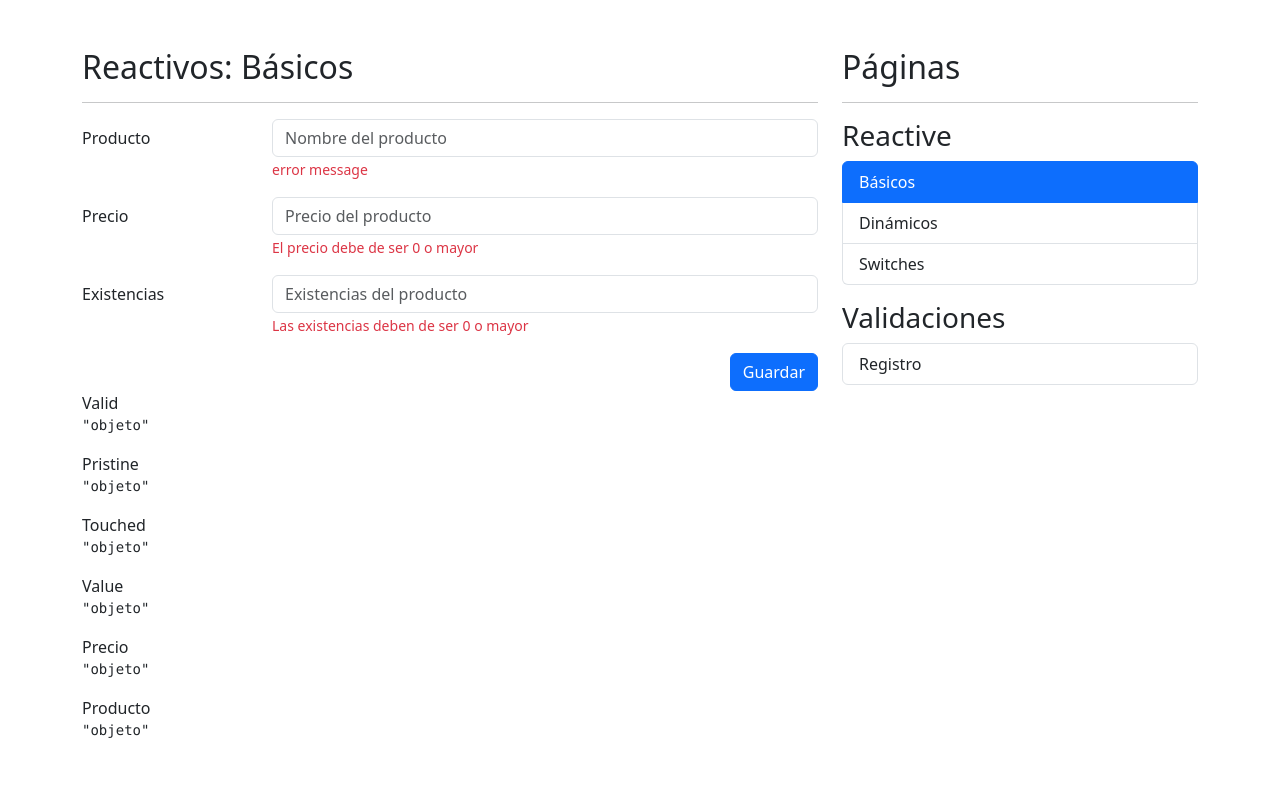
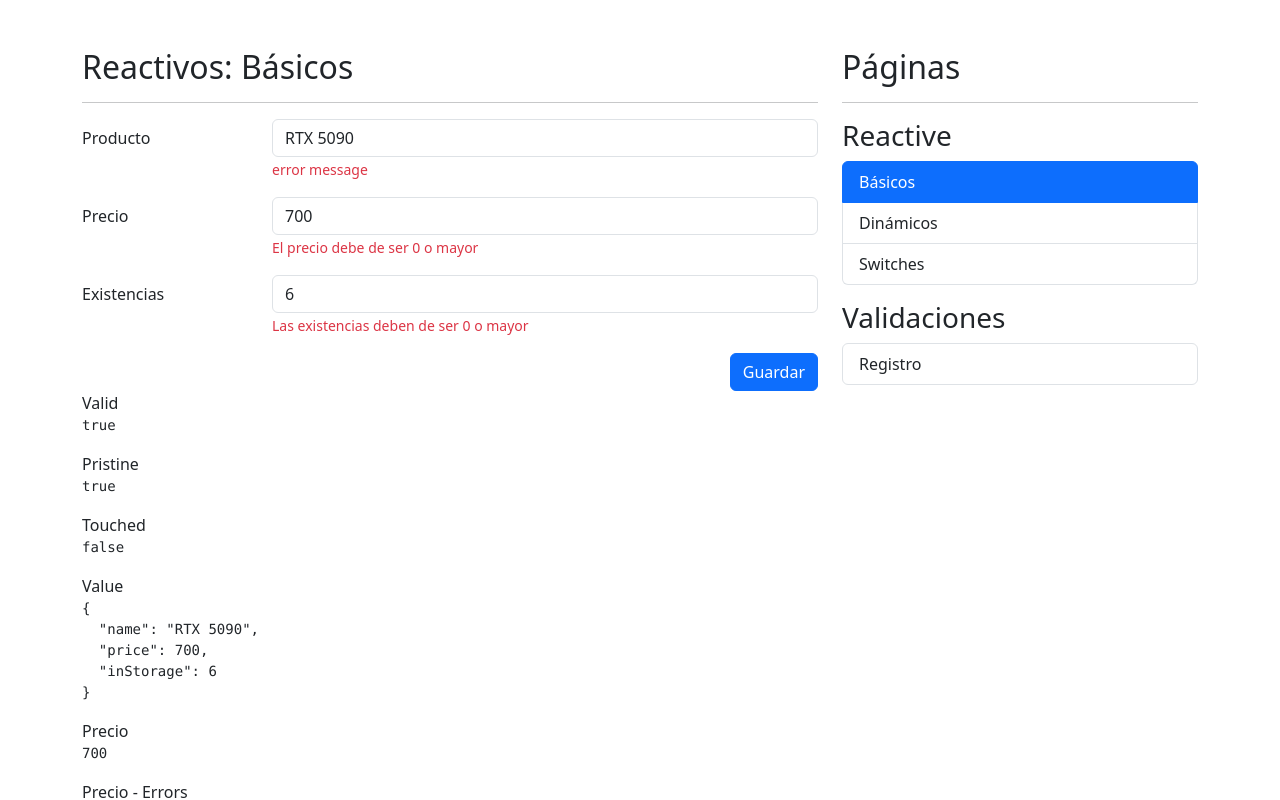
Before and after one commit to ikevin92/formsApp-angular-2023, an Angular app: page /reactive/basic in a window 1280 px wide. Shown: the top 800 px of the page. Built offline with nearby package versions, Linux system fonts and the light colour scheme.

Commit message:
establecer y establecer el valor del formulario

```diff
--- a/src/app/reactive/pages/basic-page/basic-page.component.html
+++ b/src/app/reactive/pages/basic-page/basic-page.component.html
@@ -3,7 +3,7 @@
 
 <div class="row">
   <div class="col">
-    <form autocomplete="off">
+    <form [formGroup]="myForm" (ngSubmit)="onSave()" autocomplete="off">
       <!-- Campo de producto -->
       <div class="mb-3 row">
         <label class="col-sm-3 col-form-label">Producto</label>
@@ -12,6 +12,7 @@
             type="text"
             class="form-control"
             placeholder="Nombre del producto"
+            formControlName="name"
           />
 
           <span class="form-text text-danger">
@@ -29,6 +30,7 @@
             type="number"
             class="form-control"
             placeholder="Precio del producto"
+            formControlName="price"
           />
           <span class="form-text text-danger">
             El precio debe de ser 0 o mayor
@@ -44,6 +46,7 @@
             type="number"
             class="form-control"
             placeholder="Existencias del producto"
+            formControlName="inStorage"
           />
 
           <span class="form-text text-danger">
@@ -66,21 +69,27 @@
 <div class="row">
   <div class="col">
     <span>Valid</span>
-    <pre>{{ "objeto" | json }}</pre>
+    <pre>{{ myForm.valid | json }}</pre>
 
     <span>Pristine</span>
-    <pre>{{ "objeto" | json }}</pre>
+    <pre>{{ myForm.pristine | json }}</pre>
 
     <span>Touched</span>
-    <pre>{{ "objeto" | json }}</pre>
+    <pre>{{ myForm.touched | json }}</pre>
 
     <span>Value</span>
-    <pre>{{ "objeto" | json }}</pre>
+    <pre>{{ myForm.value | json }}</pre>
 
     <span>Precio</span>
-    <pre>{{ "objeto" | json }}</pre>
+    <pre>{{ myForm.controls["price"].value | json }}</pre>
+
+    <span>Precio - Errors</span>
+    <pre>{{ myForm.controls["price"].errors | json }}</pre>
 
     <span>Producto</span>
-    <pre>{{ "objeto" | json }}</pre>
+    <pre>{{ myForm.controls["name"].value | json }}</pre>
+
+    <span>Producto - Errors</span>
+    <pre>{{ myForm.controls["name"].errors | json }}</pre>
   </div>
 </div>
--- a/src/app/reactive/pages/basic-page/basic-page.component.ts
+++ b/src/app/reactive/pages/basic-page/basic-page.component.ts
@@ -1,10 +1,46 @@
-import { Component } from '@angular/core';
+import { Component, OnInit } from '@angular/core';
+import {
+  FormBuilder,
+  FormControl,
+  FormGroup,
+  Validators,
+} from '@angular/forms';
+
+const rtx5090 = {
+  name: 'RTX 5090',
+  price: 700,
+  inStorage: 6,
+};
 
 @Component({
   templateUrl: './basic-page.component.html',
-  styles: [
-  ]
+  styles: [],
 })
-export class BasicPageComponent {
+export class BasicPageComponent implements OnInit {
+  // public myForm: FormGroup = new FormGroup({
+  //   name: new FormControl('', [], []),
+  //   price: new FormControl(0, [], []),
+  //   inStorage: new FormControl(0, [], []),
+  // });
 
+  constructor(private fb: FormBuilder) {}
+
+  ngOnInit(): void {
+    // establecer valor inicial al formulario
+    this.myForm.reset(rtx5090);
+  }
+
+  public myForm: FormGroup = this.fb.group({
+    name: ['', [Validators.required, Validators.minLength(3)]],
+    price: [0, [Validators.required, Validators.min(0)]],
+    inStorage: [0, [Validators.required, Validators.min(0)]],
+  });
+
+  onSave(): void {
+    if (this.myForm.invalid) return;
+
+    console.log(this.myForm.value);
+
+    this.myForm.reset();
+  }
 }
--- a/src/app/reactive/reactive.module.ts
+++ b/src/app/reactive/reactive.module.ts
@@ -5,13 +5,14 @@
 import { DynamicPageComponent } from './pages/dynamic-page/dynamic-page.component';
 import { SwitchesPageComponent } from './pages/switches-page/switches-page.component';
 import { BasicPageComponent } from './pages/basic-page/basic-page.component';
+import { ReactiveFormsModule } from '@angular/forms';
 
 @NgModule({
   declarations: [
     DynamicPageComponent,
     SwitchesPageComponent,
-    BasicPageComponent
+    BasicPageComponent,
   ],
-  imports: [CommonModule, ReactiveRoutingModule],
+  imports: [CommonModule, ReactiveRoutingModule, ReactiveFormsModule],
 })
 export class ReactiveModule {}
```
